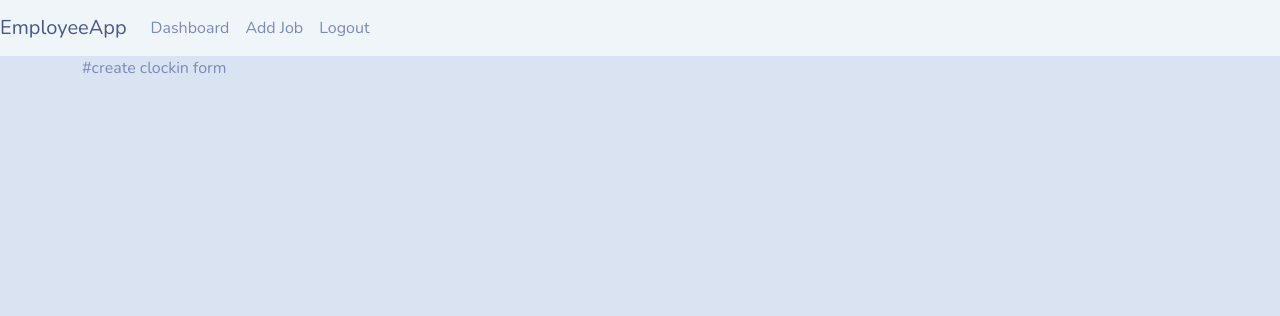
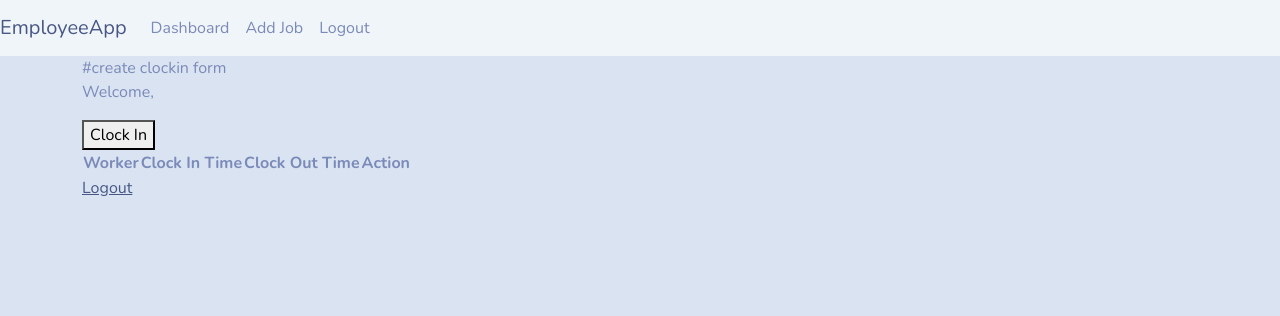
Before and after one commit to RimPeter/employeeapp-ver6, a Django app: page / in a window 1280 px wide. Shown: the top 316 px of the page. Run offline with Django 4.2, Linux system fonts and the light colour scheme; lists and menus that the app fills with data are empty.

Commit message:
Modify clockin function

```diff
--- a/employeeapp/templates/employeeapp/index.html
+++ b/employeeapp/templates/employeeapp/index.html
@@ -3,38 +3,46 @@
 {% block content %}
 #create clockin form
 
-{% comment %}
-<div class="container bg-light shadow-md p-5 form-layout">
-    <h3>Clock In</h3>
-    <h6>Fill in the details below to clock in.</h6>
-    <hr>
-    <form method="POST" autocomplete="off">
-        {% csrf_token %}
-        {{ form.as_p }}
-        <button type="submit" class="btn btn-primary">Clock In</button>
-    </form>
-    <br>
-     <table>
+
+    <p>Welcome, {{ user.username }}</p>
+    <form method="post">
+    {% csrf_token %}
+    <button type="submit">Clock In</button>
+</form>
+
+    <table>
         <thead>
             <tr>
-                <th>Clocked In</th>
-                <th>Clocked Out</th>
-                <th>Worked Hours</th>
+                <th>Worker</th>
+                <th>Clock In Time</th>
+                <th>Clock Out Time</th>
                 <th>Action</th>
             </tr>
         </thead>
         <tbody>
-            {% for clockin in clock_in %}
+           {% if clockins %}
+
+            {% for clockin in clockins %}
+
             <tr>
-                <td>{{ clockin.id }}</td>
-                <td>{{ clockin.user }}</td>
-                <td>{{ clockin.clocked_in }}</td>
-                <td>{{ clockin.clocked_out }}</td>
-                <td>{{ clockin.worked_hours }}</td>
-                <td><a class="btn btn-success btn-sm" href="{% url 'single-job' jobdone.id %}"> Clock Out<i class="fa fa-eye" aria-hidden="true"></i></a></td>
+
+                <td> {{clockin.worker}} </td>
+
+                <td> {{clockin.clock_in_time}}   </td>
+
+                <td> {{clockin.clock_out_time}} </td>
+
+
+
+                <td> <a class="btn btn-success btn-sm" href="{% url 'clockin' clockin.id %}"> Click Here!<i class="fa fa-eye" aria-hidden="true"></i> </a> </td>
+
             </tr>
+
             {% endfor %}
+
+        {% endif %}
         </tbody>
     </table>
-    <a href="{% url 'dashboard' %}" class="btn btn-secondary">Return to Dashboard &nbsp; <i class="fa fa-arrow-left" aria-hidden="true"></i></a> {% endcomment %}
+    <a href="{% url 'logout' %}">Logout</a>
+
 {% endblock %}
--- a/employeeapp/urls.py
+++ b/employeeapp/urls.py
@@ -11,5 +11,4 @@
     path('update-job/<str:pk>/', views.update_job, name='update-job'),
     path('single-job/<str:pk>/', views.single_job, name='single-job'),
     path('delete-job/<str:pk>/', views.delete_job, name='delete-job'),
-
 ]
--- a/employeeapp/views.py
+++ b/employeeapp/views.py
@@ -1,11 +1,11 @@
-from django.shortcuts import render, redirect
-from .forms import LoginForm, CustomUserCreationForm, JobsDoneForm, UpdateJobForm
+from django.shortcuts import render, redirect, get_object_or_404
 from django.contrib.auth import authenticate
-from employeeapp.forms import LoginForm
 from django.contrib.auth.models import auth
 from django.contrib.auth.decorators import login_required
-from .models import JobsDone
 from django.contrib import messages
+from django.utils import timezone
+from .forms import LoginForm, CustomUserCreationForm, JobsDoneForm, UpdateJobForm
+from .models import JobsDone, ClockIn
 
 
 def home(request):
@@ -47,14 +47,6 @@
     context = {'job_done': job_done}
     return render(request, 'employeeapp/dashboard.html', context=context)
 
-# @login_required(login_url='login')
-# def add_job(request):
-#     if request.method == 'POST':
-#         job_title = request.POST.get('job_title')
-#         job_done_in_hours = request.POST.get('job_done_in_hours')
-#         JobsDone.objects.create(worker=request.user, job_title=job_title, job_done_in_hours=job_done_in_hours)
-#         return redirect('dashboard')
-#     return render(request, 'employeeapp/create-record.html')
 @login_required(login_url='login')
 def add_job(request):
     if request.method == 'POST':
@@ -82,11 +74,6 @@
     context = {'form': form}
     return render(request, 'employeeapp/update-record.html', context=context)
 
-# @login_required(login_url='login')
-# def single_job(request, pk):
-#     all_jobs = JobsDone.objects.get(id=pk)
-#     context = {'all_jobs': all_jobs}
-#     return render(request, 'employeeapp/view-record.html', context=context)
 @login_required(login_url='login')
 def single_job(request, pk):
     jobdone = JobsDone.objects.get(id=pk)
@@ -100,3 +87,27 @@
     job.delete()
     messages.info(request, 'Job Deleted')
     return redirect('dashboard')
+
+@login_required
+def clock_in_view(request):
+    if request.method == 'POST':
+        # Create a new ClockIn record for the current user
+        ClockIn.objects.create(worker=request.user, clock_in_time=timezone.now())
+        return redirect('dashboard')  # Redirect to the dashboard or another relevant page
+    return render(request, 'employeeapp/index.html')
+
+
+@login_required
+def clock_out_view(request, clockin_id):
+    # Get the specific ClockIn record by ID
+    clockin_record = get_object_or_404(ClockIn, id=clockin_id)
+    # Update the clock_out_time and save
+    clockin_record.clock_out()
+    return redirect('dashboard')  # Redirect to the dashboard or another relevant page
+
+@login_required
+def clock_in(request):
+    if request.method == 'POST':
+        ClockIn.objects.create(worker=request.user)
+        return redirect('dashboard')
+    return render(request, 'employeeapp/clock-in.html')
```
Also changed, not shown: employeeapp/admin.py (+10 -1 lines), employeeapp/models.py (+15 -0 lines), employeeapp/forms.py (line endings or trailing spaces), employeeapp/migrations/0001_initial.py.
